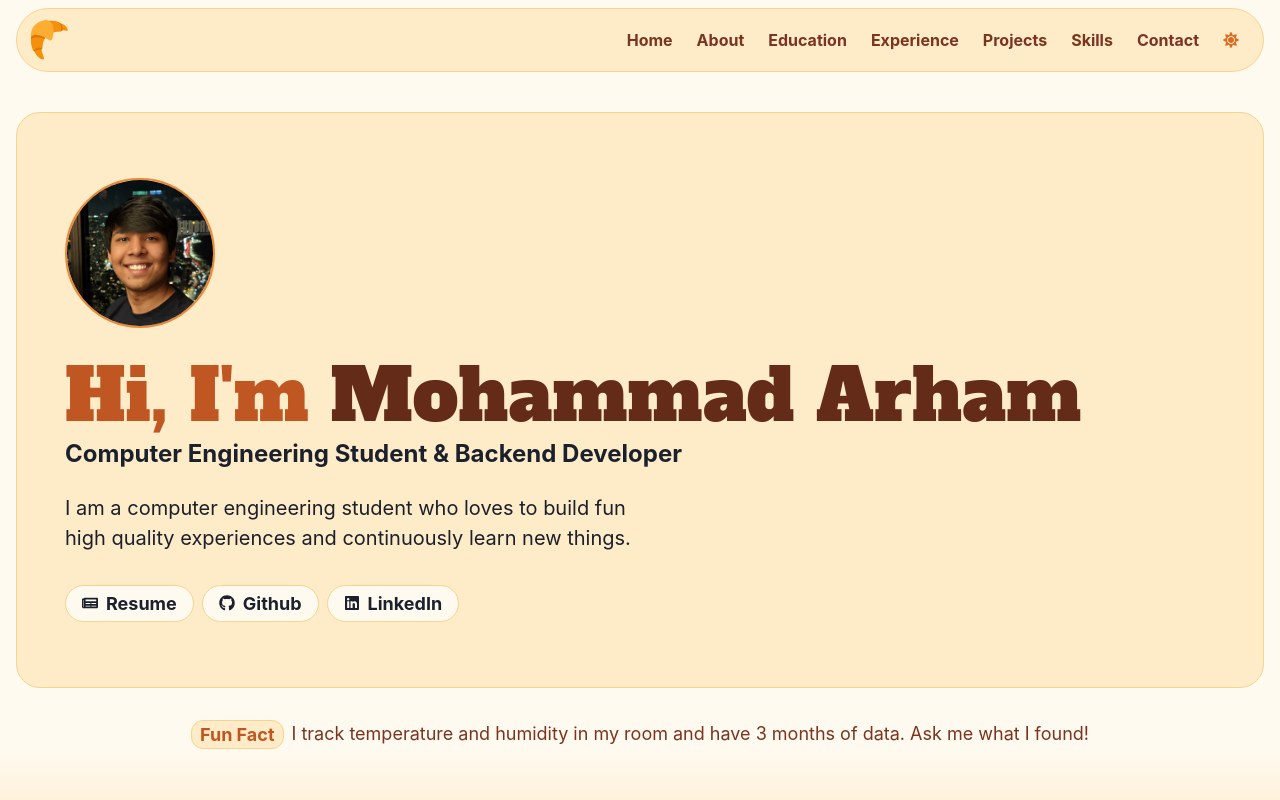
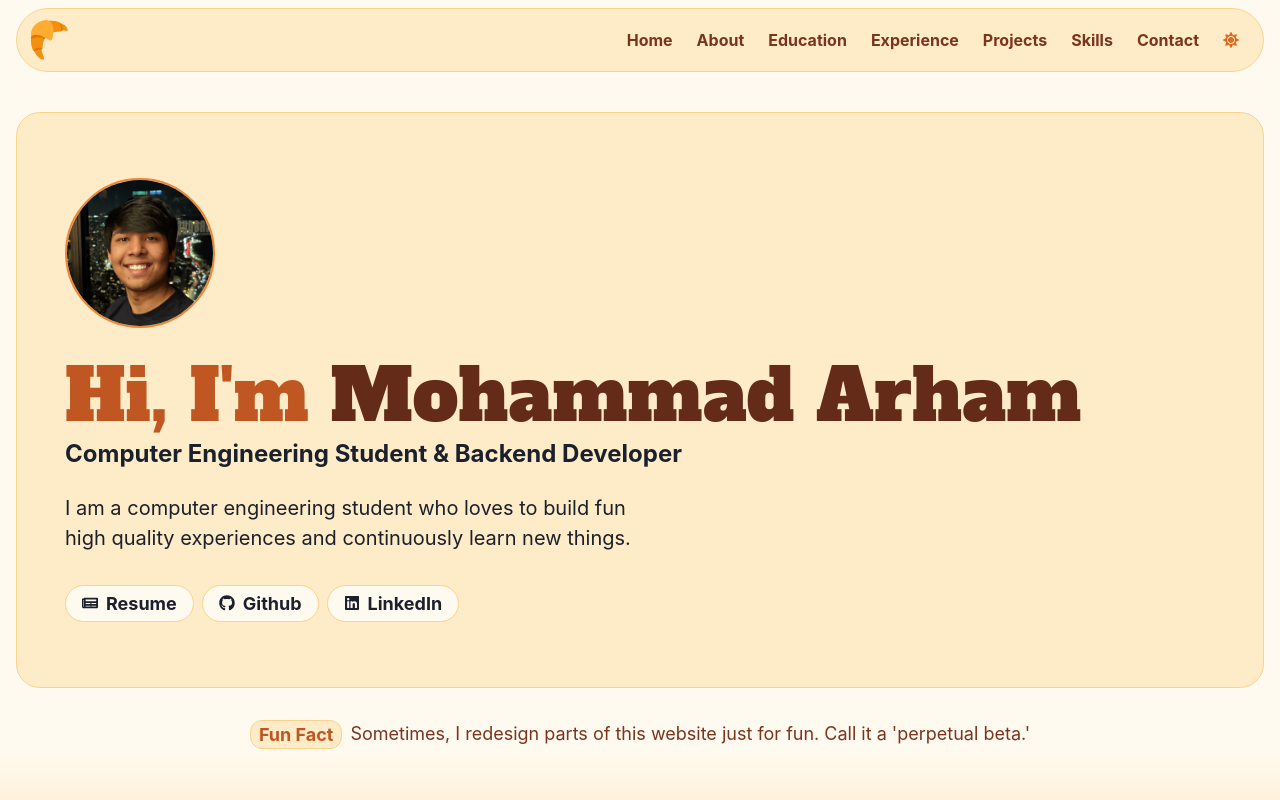
Before and after one commit to arhammusheer/croissant.one, a React (Vite) app: page / in a window 1280 px wide. Shown: the top 800 px of the page. Built offline with nearby package versions, Linux system fonts and the light colour scheme; a web font is replaced by a local one.

Commit message:
Refactor FunFact component: Update random fact selection logic

```diff
--- a/src/pages/Home/components/FunFact.tsx
+++ b/src/pages/Home/components/FunFact.tsx
@@ -5,14 +5,15 @@ import { me } from "../../../me";
 
 const FunFact: React.FC = () => {
   const [currentFact, setCurrentFact] = useState(0);
-  const [randomFacts] = useState(me.facts || []);
+  const [randomFacts] = useState(
+    me.facts?.sort(() => Math.random() - 0.5) || []
+  );
 
   const funFactColor = useColorModeValue("brand.800", "brand.100");
 
   useEffect(() => {
     const interval = setInterval(() => {
-      const randomIndex = Math.floor(Math.random() * randomFacts.length);
-      setCurrentFact(randomIndex);
+      setCurrentFact((prev) => (prev + 1) % randomFacts.length);
     }, 5000);
 
     return () => clearInterval(interval);
```
